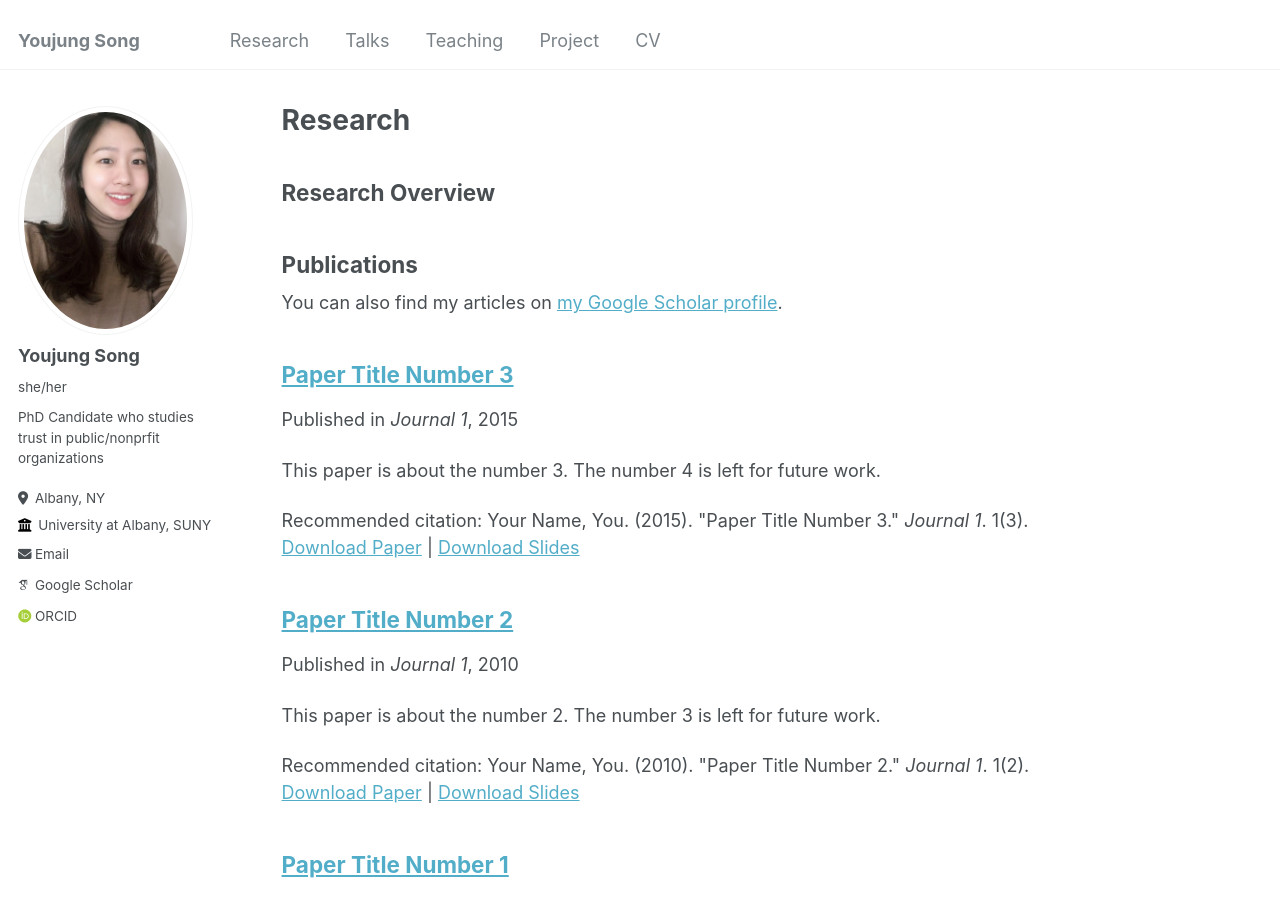
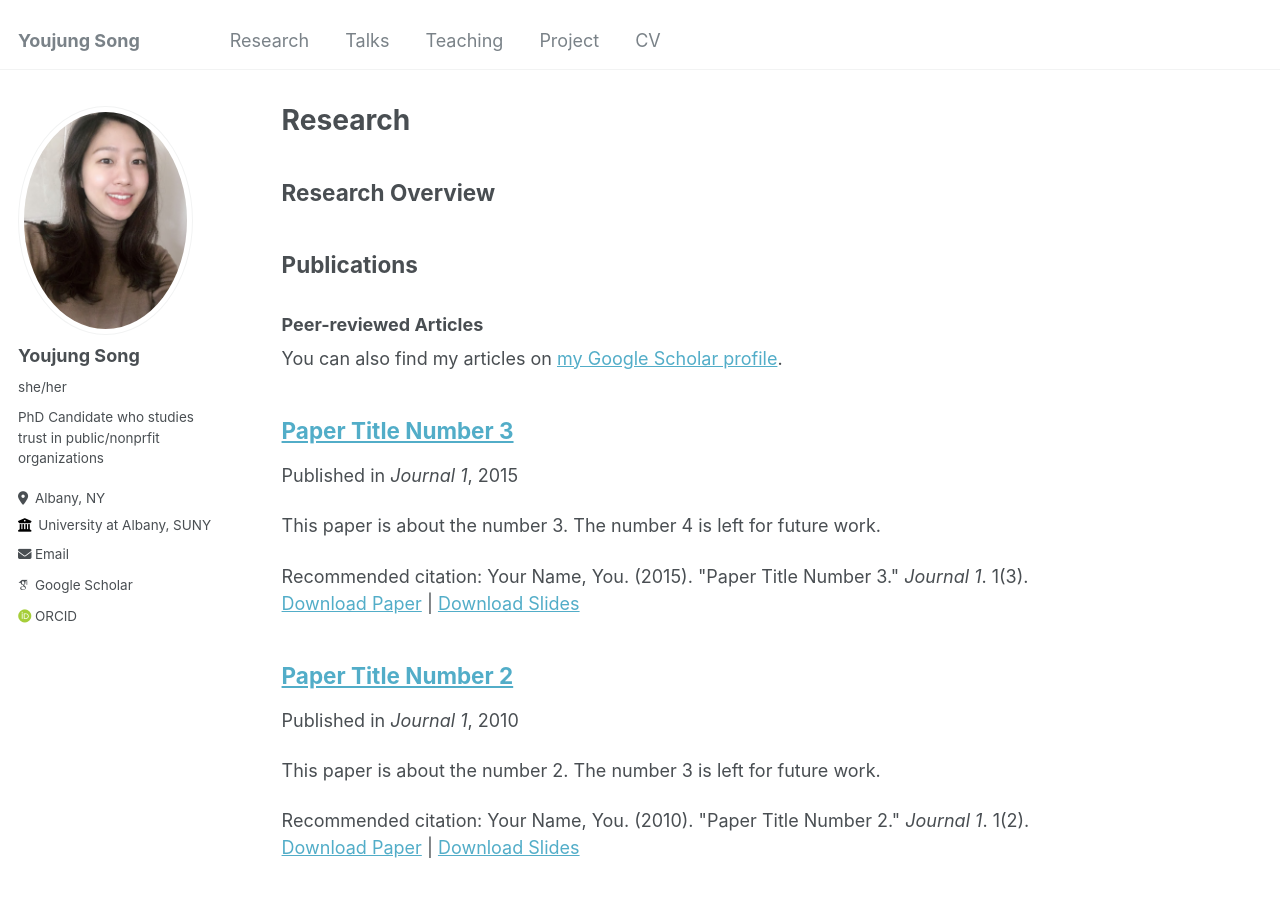
Before and after one commit to youjung-song/Youjung-song.github.io, a Jekyll site: the page built from _pages/publications.md, in a window 1280 px wide and 900 px high. Built offline with Jekyll 4.4.1, drawn with Linux system fonts in a browser that asks for light colours; some web fonts are replaced.

Commit message:
Update publications.md

```diff
--- a/_pages/publications.md
+++ b/_pages/publications.md
@@ -10,6 +10,8 @@ author_profile: true
 ## Research Overview
 
 ## Publications
+
+### Peer-reviewed Articles
 
 {% if site.author.googlescholar %}
   <div class="wordwrap">You can also find my articles on <a href="{{https://scholar.google.com/citations?user=8xC25vUAAAAJ}}">my Google Scholar profile</a>.</div>
```
